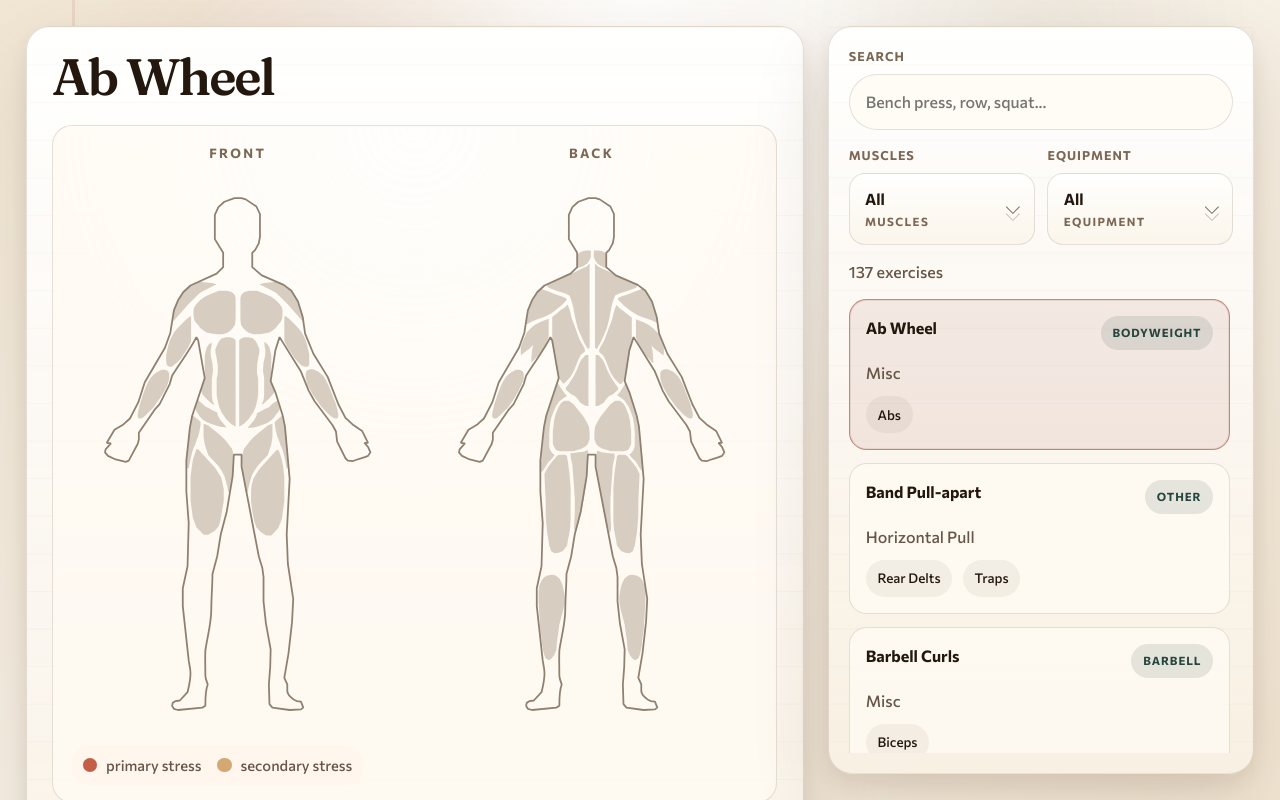
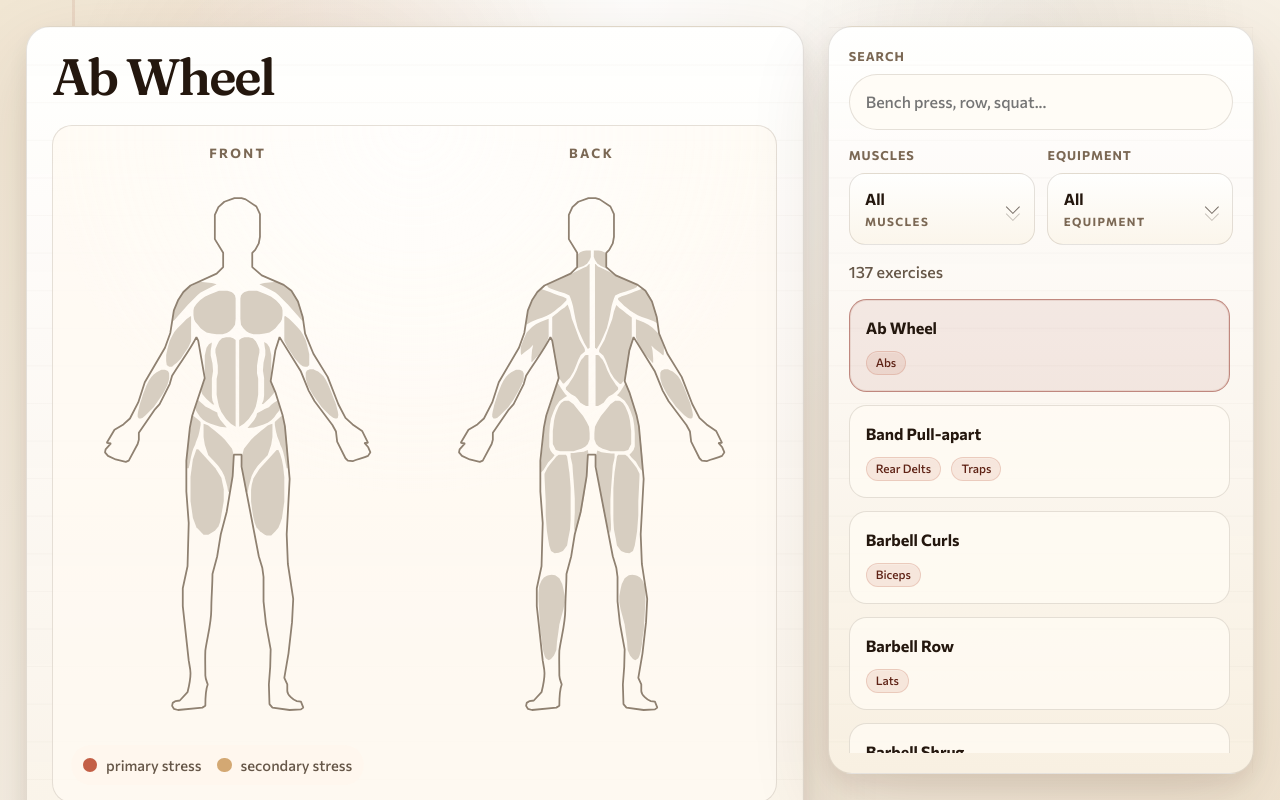
Before and after one commit to nutgaard/muscleview, a React (Vite) app: page / in a window 1280 px wide. Shown: the top 800 px of the page. Built offline with nearby package versions, Linux system fonts and the light colour scheme.

Commit message:
ui improvements

```diff
--- a/src/components/ExerciseAtlas.tsx
+++ b/src/components/ExerciseAtlas.tsx
@@ -61,7 +61,9 @@ export function ExerciseAtlas({ exercise }: ExerciseAtlasProps) {
               <p className={styles.stressLabel}>Primary</p>
               <div className={styles.pillRow}>
                 {primaryMuscles.map(({ muscle }) => (
-                  <InfoPill key={muscle}>{formatLabel(muscle)}</InfoPill>
+                  <InfoPill key={muscle} tone="muscle">
+                    {formatLabel(muscle)}
+                  </InfoPill>
                 ))}
               </div>
             </div>
@@ -71,7 +73,9 @@ export function ExerciseAtlas({ exercise }: ExerciseAtlasProps) {
               <div className={styles.pillRow}>
                 {secondaryMuscles.length ? (
                   secondaryMuscles.map(({ muscle }) => (
-                    <InfoPill key={muscle}>{formatLabel(muscle)}</InfoPill>
+                    <InfoPill key={muscle} tone="muscle">
+                      {formatLabel(muscle)}
+                    </InfoPill>
                   ))
                 ) : (
                   <p className={styles.mutedCopy}>No secondary stress is marked for this lift.</p>
--- a/src/components/ExerciseCard.module.css
+++ b/src/components/ExerciseCard.module.css
@@ -17,8 +17,8 @@
 }
 
 .card:hover {
-  transform: translateY(-1px);
   border-color: rgba(142, 43, 28, 0.36);
+  box-shadow: 0 10px 20px rgba(68, 35, 18, 0.08);
 }
 
 .card:focus-visible {
@@ -32,29 +32,9 @@
   box-shadow: inset 0 0 0 1px rgba(142, 43, 28, 0.1);
 }
 
-.top {
-  display: flex;
-  justify-content: space-between;
-  gap: 1rem;
-  align-items: start;
-}
-
 .title {
-  flex: 1 1 auto;
+  display: block;
   font-size: 1rem;
-}
-
-.meta {
-  display: flex;
-  flex-wrap: wrap;
-  justify-content: flex-end;
-  gap: 0.45rem;
-}
-
-.movement {
-  margin: 0;
-  color: var(--muted);
-  text-transform: capitalize;
 }
 
 .muscles {
@@ -62,13 +42,3 @@
   flex-wrap: wrap;
   gap: 0.65rem;
 }
-
-@media (max-width: 720px) {
-  .top {
-    flex-direction: column;
-  }
-
-  .meta {
-    justify-content: flex-start;
-  }
-}
--- a/src/components/ExerciseCard.tsx
+++ b/src/components/ExerciseCard.tsx
@@ -14,18 +14,14 @@ export function ExerciseCard({ exercise, active, onSelect }: ExerciseCardProps)
 
   return (
     <button type="button" className={cardClassName} onClick={onSelect}>
-      <div className={styles.top}>
-        <strong className={styles.title}>{exercise.name}</strong>
-        <div className={styles.meta}>
-          <InfoPill tone="equipment">{formatLabel(exercise.weightType.toLowerCase())}</InfoPill>
-        </div>
-      </div>
-      <p className={styles.movement}>{formatLabel(exercise.movementType.toLowerCase())}</p>
+      <strong className={styles.title}>{exercise.name}</strong>
       <div className={styles.muscles}>
         {exercise.muscleGroups
           .filter(({ stress }) => stress === "HIGH")
           .map(({ muscle }) => (
-            <InfoPill key={`${exercise.id}-${muscle}`}>{formatLabel(muscle)}</InfoPill>
+            <InfoPill key={`${exercise.id}-${muscle}`} tone="muscle">
+              {formatLabel(muscle)}
+            </InfoPill>
           ))}
       </div>
     </button>
--- a/src/components/MultiSelectField.module.css
+++ b/src/components/MultiSelectField.module.css
@@ -99,38 +99,6 @@
   gap: 0.45rem;
 }
 
-.token {
-  display: inline-flex;
-  align-items: center;
-  gap: 0.45rem;
-  padding: 0.38rem 0.62rem;
-  border: 1px solid transparent;
-  border-radius: 999px;
-  color: var(--ink);
-  font: inherit;
-  font-size: 0.78rem;
-  text-transform: capitalize;
-  cursor: pointer;
-  transition:
-    transform 160ms ease,
-    border-color 160ms ease,
-    background-color 160ms ease;
-}
-
-.token:hover {
-  transform: translateY(-1px);
-}
-
-.muscleToken {
-  background: rgba(181, 72, 48, 0.1);
-  border-color: rgba(181, 72, 48, 0.12);
-}
-
-.equipmentToken {
-  background: rgba(43, 78, 69, 0.1);
-  border-color: rgba(43, 78, 69, 0.12);
-}
-
 .menu {
   position: absolute;
   position-anchor: --field-trigger;
@@ -229,7 +197,6 @@
 }
 
 .trigger:focus-visible,
-.token:focus-visible,
 .option:focus-visible,
 .clearButton:focus-visible {
   outline: 2px solid var(--accent);
--- a/src/components/MultiSelectField.tsx
+++ b/src/components/MultiSelectField.tsx
@@ -1,4 +1,5 @@
 import { useEffect, useEffectEvent, useId, useRef, useState } from "react";
+import { InfoPill } from "./ui/InfoPill.js";
 import styles from "./MultiSelectField.module.css";
 
 export type FilterOption<T extends string> = {
@@ -79,23 +80,20 @@ export function MultiSelectField<T extends string>({
       {selectedOptions.length > 0 ? (
         <div className={styles.selectedPills} aria-label={`${label} selected values`}>
           {selectedOptions.map((option) => {
-            const tokenClassName =
-              accent === "muscle"
-                ? `${styles.token} ${styles.muscleToken}`
-                : `${styles.token} ${styles.equipmentToken}`;
-
             return (
-              <button
+              <InfoPill
                 key={option.value}
+                as="button"
                 type="button"
-                className={tokenClassName}
+                tone={accent}
+                interactive
                 onClick={() => {
                   onToggleValue(option.value);
                 }}
               >
                 <span>{option.label}</span>
                 <span aria-hidden="true">×</span>
-              </button>
+              </InfoPill>
             );
           })}
         </div>
--- a/src/components/ui/InfoPill.module.css
+++ b/src/components/ui/InfoPill.module.css
@@ -1,22 +1,59 @@
 .pill {
+  --pill-radius: 0.8rem;
   display: inline-flex;
   align-items: center;
-  padding: 0.52rem 0.74rem;
-  border-radius: 999px;
-  font-size: 0.84rem;
+  gap: 0.28rem;
+  padding: 0.32rem 0.56rem;
+  border: 1px solid transparent;
+  border-radius: var(--pill-radius);
+  corner-shape: superellipse(2.4);
+  box-shadow: inset 0 1px 0 rgba(255, 255, 255, 0.18);
+  color: var(--ink);
+  font: inherit;
+  font-size: 0.74rem;
+  font-weight: 500;
+  line-height: 1;
+  text-align: left;
+  white-space: nowrap;
 }
 
 .default {
-  background: rgba(66, 38, 17, 0.06);
+  border-color: rgba(95, 77, 58, 0.18);
+  background: rgba(255, 249, 240, 0.82);
   color: var(--ink);
   text-transform: capitalize;
 }
 
+.muscle {
+  border-color: rgba(181, 72, 48, 0.18);
+  background: rgba(181, 72, 48, 0.11);
+  color: #5f2316;
+  text-transform: capitalize;
+}
+
 .equipment {
+  border-color: rgba(43, 78, 69, 0.18);
   background: rgba(43, 78, 69, 0.12);
-  color: #27463f;
-  font-size: 0.72rem;
-  font-weight: 700;
-  letter-spacing: 0.08em;
-  text-transform: uppercase;
+  color: #214038;
+  text-transform: capitalize;
 }
+
+.interactive {
+  appearance: none;
+  cursor: pointer;
+  transition:
+    border-color 160ms ease,
+    background-color 160ms ease,
+    box-shadow 160ms ease;
+}
+
+.interactive:hover {
+  box-shadow:
+    inset 0 1px 0 rgba(255, 255, 255, 0.18),
+    0 4px 10px rgba(68, 35, 18, 0.08);
+}
+
+.interactive:focus-visible {
+  outline: 2px solid var(--accent);
+  outline-offset: 2px;
+}
--- a/src/components/ui/InfoPill.tsx
+++ b/src/components/ui/InfoPill.tsx
@@ -1,21 +1,36 @@
-import type { HTMLAttributes, PropsWithChildren } from "react";
+import type { ComponentPropsWithoutRef, ElementType } from "react";
 import styles from "./InfoPill.module.css";
 
-type InfoPillProps = PropsWithChildren<
-  HTMLAttributes<HTMLSpanElement> & {
-    tone?: "default" | "equipment";
-  }
->;
+type InfoPillTone = "default" | "muscle" | "equipment";
 
-export function InfoPill({ tone = "default", className, children, ...props }: InfoPillProps) {
-  const toneClassName = tone === "equipment" ? styles.equipment : styles.default;
+type InfoPillOwnProps<T extends ElementType> = {
+  as?: T;
+  interactive?: boolean;
+  tone?: InfoPillTone;
+};
+
+type InfoPillProps<T extends ElementType = "span"> = InfoPillOwnProps<T> &
+  Omit<ComponentPropsWithoutRef<T>, keyof InfoPillOwnProps<T>>;
+
+export function InfoPill<T extends ElementType = "span">({
+  as,
+  interactive = false,
+  tone = "default",
+  className,
+  children,
+  ...props
+}: InfoPillProps<T>) {
+  const Tag = (as ?? "span") as ElementType;
+  const toneClassName =
+    tone === "equipment" ? styles.equipment : tone === "muscle" ? styles.muscle : styles.default;
+  const interactiveClassName = interactive ? styles.interactive : "";
   const pillClassName = className
-    ? `${styles.pill} ${toneClassName} ${className}`
-    : `${styles.pill} ${toneClassName}`;
+    ? `${styles.pill} ${toneClassName} ${interactiveClassName} ${className}`.trim()
+    : `${styles.pill} ${toneClassName} ${interactiveClassName}`.trim();
 
   return (
-    <span className={pillClassName} {...props}>
+    <Tag className={pillClassName} {...props}>
       {children}
-    </span>
+    </Tag>
   );
 }
```
